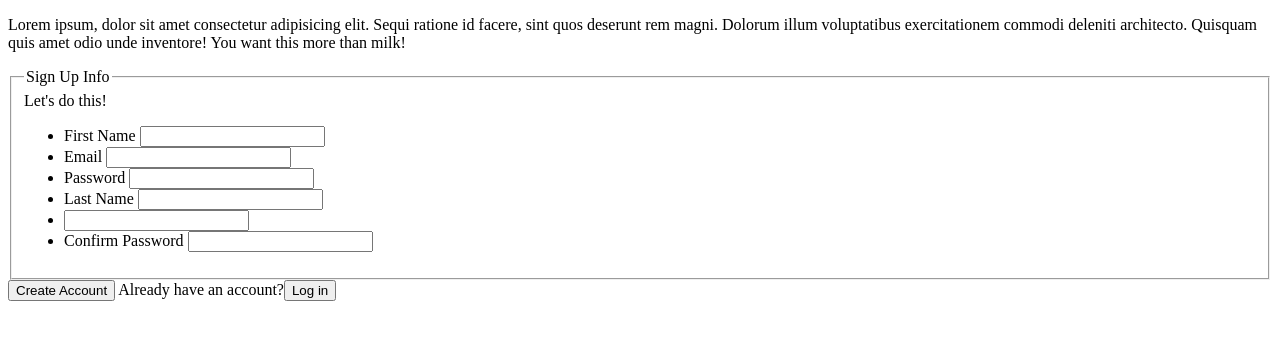
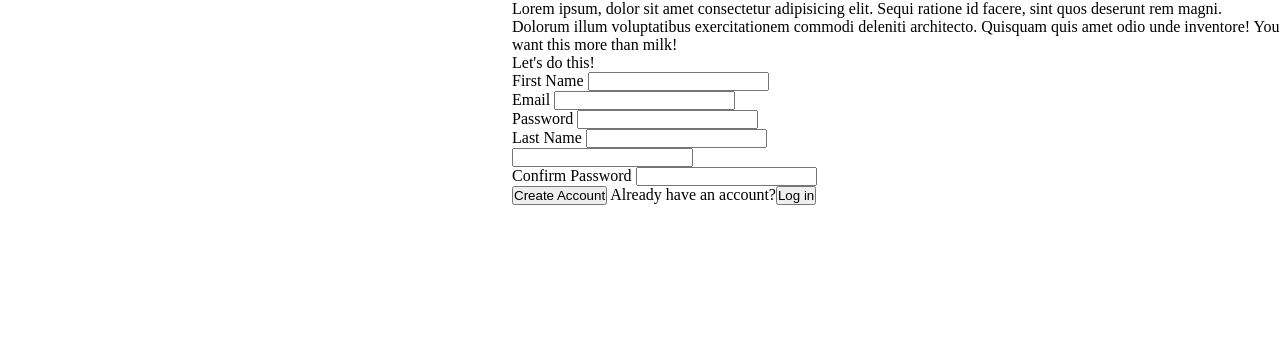
Before and after one commit to Technikal85/Form, a plain HTML site: page index.html in a window 1280 px wide. Drawn offline with Linux system fonts and the light colour scheme.

Commit message:
Add classes to main html categories Add basic css styling

```diff
--- a/form.css
+++ b/form.css
@@ -0,0 +1,23 @@
+* {
+  margin: 0;
+  padding: 0;
+  box-sizing: border-box;
+}
+
+body {
+  display: flex;
+  flex-direction: column;
+  align-items: flex-end;
+}
+
+.form-header {
+  width: 60%;
+}
+
+.form-sign-up {
+  width: 60%;
+}
+
+.form-footer {
+  width: 60%;
+}
--- a/index.html
+++ b/index.html
@@ -4,50 +4,47 @@
   <meta charset="UTF-8">
   <meta http-equiv="X-UA-Compatible" content="IE=edge">
   <meta name="viewport" content="width=device-width, initial-scale=1.0">
+  <link rel="stylesheet" href="form.css">
   <title>Document</title>
 </head>
 <body>
-  <header>
-    <p>Lorem ipsum, dolor sit amet consectetur adipisicing elit. Sequi ratione id facere, sint quos deserunt rem magni. Dolorum illum voluptatibus exercitationem commodi deleniti architecto. Quisquam quis amet odio unde inventore!
+  <header class="form-header">
+    <p class="header-text">Lorem ipsum, dolor sit amet consectetur adipisicing elit. Sequi ratione id facere, sint quos deserunt rem magni. Dolorum illum voluptatibus exercitationem commodi deleniti architecto. Quisquam quis amet odio unde inventore!
 
     You want this more than milk!
     </p>
   </header>
-  <section>
-    <fieldset>
-      <legend>Sign Up Info</legend>
+  <section class="form-sign-up">
       <span>Let's do this!</span>
       <form action="" method="get">
-        <ul>
-          <li>
+            <div>
               <label for="first_name">First Name</label>
               <input type="text" id="first_name" name="first_name">
-          </li>
-          <li>
+            </div>
+            <div>
               <label for="mail">Email</label>
               <input type="email" id="mail" name="mail">
-          </li>
-          <li>
+            </div>
+            <div>
               <label for="pwd">Password</label>
               <input type="password" id="pwd" name="pwd">
-          </li>
-          <li>
+            </div>
+            <div>
               <label for="last_name">Last Name</label>
               <input type="text" id="last_name" name="last_name">
-          </li>
-          <li>
+            </div>
+            <div>
               <label for="tel"></label>
               <input type="tel" id="tel" name="tel">
-          </li>
-          <li>
+            </div>
+            <div>
               <label for="pwd">Confirm Password</label>
               <input type="password" id="pwd" name="pwd">
-          </li>
-        </ul>
+            </div>
+
       </form>
-    </fieldset>
   </section>
-  <footer>
+  <footer class="form-footer">
     <button>Create Account</button>
     <span>Already have an account?<button>Log in</button></span>
   </footer>
```
Lines whose indentation alone changed are shown as unchanged.
